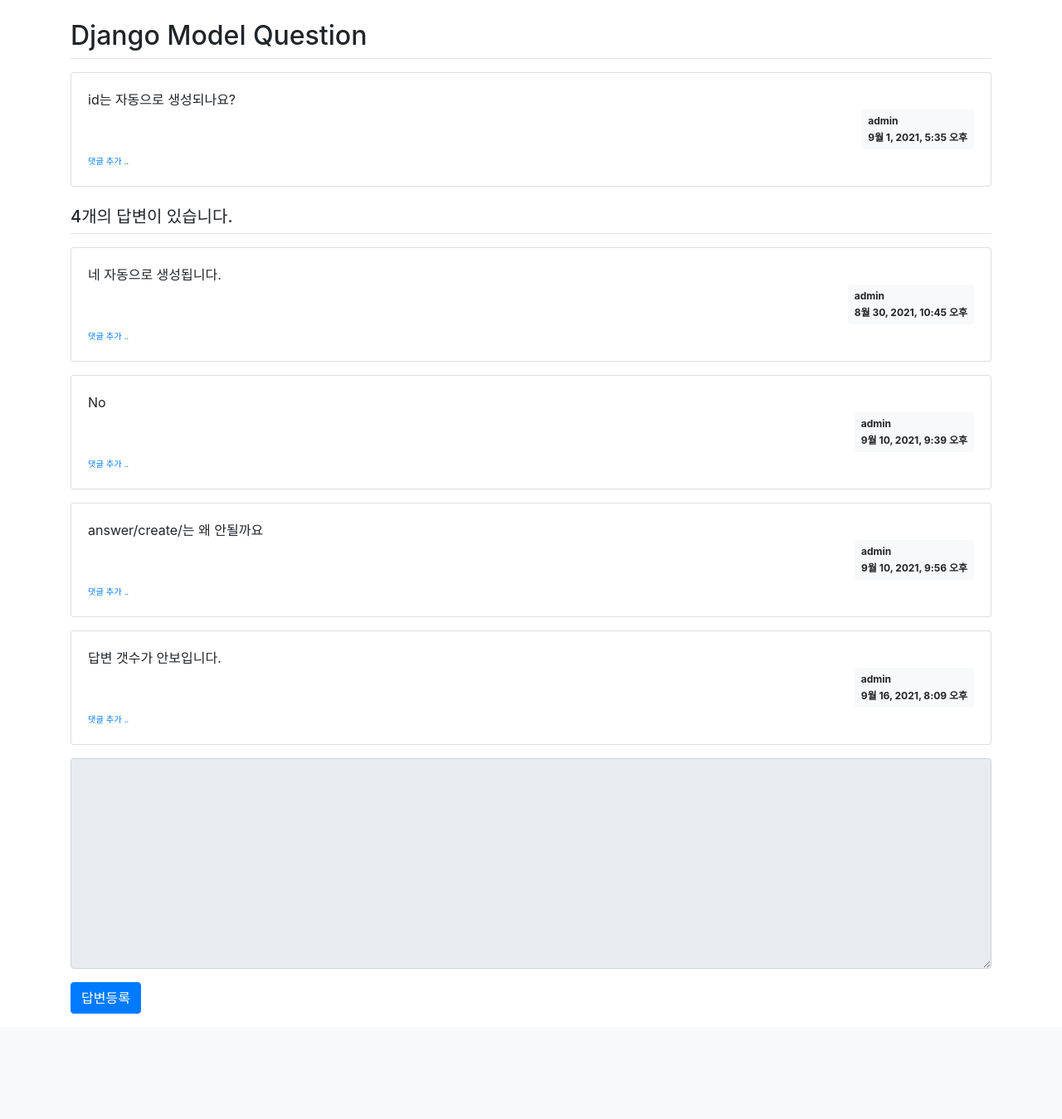
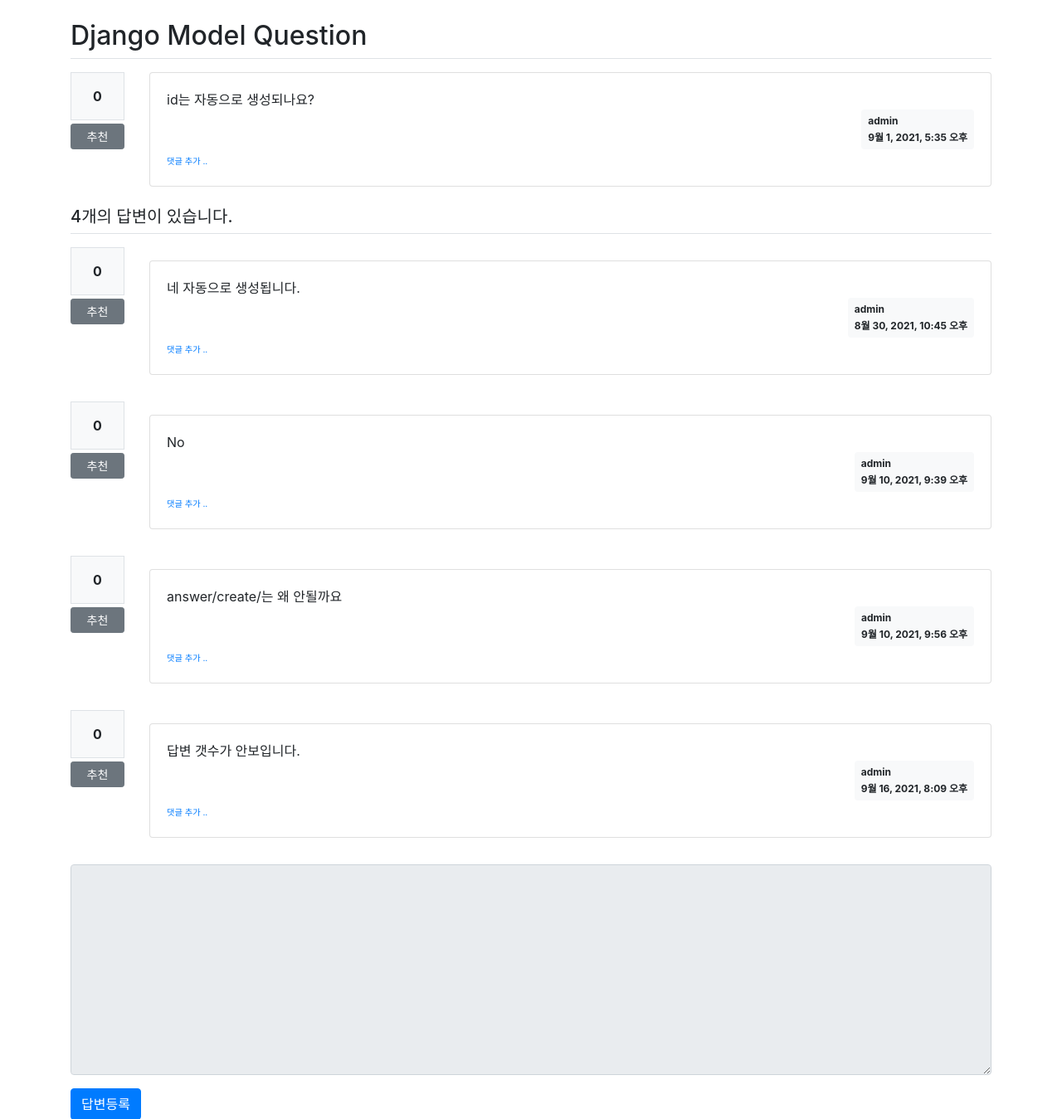
Before and after one commit to choi-yh/jump_to_django, a Django app: page /pybo/2/ in a window 1280 px wide. Shown: the part 57-1406 px from the top of the page at 83% size. Before the commit the page ends 1279 px from the top, so only its background shows below. Run offline with Django 3.2, Linux system fonts and the light colour scheme; data comes from the database, SQL or seed files in the repository; both versions use the stored data as it was after the commit; data that the repository does not hold is empty; some libraries are stand-ins or nearby versions.

Commit message:
[3-12] 추천

```diff
--- a/pybo/models.py
+++ b/pybo/models.py
@@ -11,11 +11,14 @@
 
 
 class Question(models.Model):
-    author = models.ForeignKey(User, on_delete=models.CASCADE)
+    author = models.ForeignKey(
+        User, on_delete=models.CASCADE, related_name="author_question"
+    )
     subject = models.CharField(max_length=200)  # 질문의 제목
     content = models.TextField()  # 질문의 내용 / 글자수 제한 X 텍스트 -> TextField 사용
     create_date = models.DateTimeField()  # 질문 작성 일시
     modify_date = models.DateTimeField(null=True, blank=True)
+    voter = models.ManyToManyField(User, related_name="voter_question")  # 추천인 추가
 
     def __str__(self):  # id 값 대신 제목 표시
         return self.subject
@@ -23,11 +26,14 @@
 
 class Answer(models.Model):
     # 질문 (어떤 질문에 대한 답인지 확인하기 위함) / ForeignKey : 기존 모델을 속성으로 연결
-    author = models.ForeignKey(User, on_delete=models.CASCADE)
+    author = models.ForeignKey(
+        User, on_delete=models.CASCADE, related_name="author_answer"
+    )
     question = models.ForeignKey(Question, on_delete=models.CASCADE)
     content = models.TextField()  # 답변의 내용
     create_date = models.DateTimeField()  # 답변 작성 일시
     modify_date = models.DateTimeField(null=True, blank=True)
+    voter = models.ManyToManyField(User, related_name="voter_answer")
 
 
 class Comment(models.Model):
--- a/pybo/urls.py
+++ b/pybo/urls.py
@@ -1,6 +1,6 @@
 from django.urls import path
 
-from .views import base_views, question_views, answer_views, comment_views
+from .views import base_views, question_views, answer_views, comment_views, vote_views
 
 app_name = "pybo"  # url namespace
 
@@ -67,4 +67,11 @@
         comment_views.comment_delete_answer,
         name="comment_delete_answer",
     ),
+    # vote_views.py
+    path(
+        "vote/question/<int:question_id>/",
+        vote_views.vote_question,
+        name="vote_question",
+    ),
+    path("vote/answer/<int:answer_id>/", vote_views.vote_answer, name="vote_answer"),
 ]
--- a/templates/pybo/question_detail.html
+++ b/templates/pybo/question_detail.html
@@ -11,7 +11,15 @@
     </div>
     {% endif %}
     <h2 class="border-bottom py-2">{{ question.subject }}</h2>
-    <div class="card my-3">
+    <div class="row my-3">
+        <div class="col-1"> <!-- 추천 영역 -->
+            <div class="bg-light text-center p-3 border font-weight-bolder mb-1">{{ question.voter.count }}</div>
+            <a href="#" data-uri="{% url 'pybo:vote_question' question.id %}"
+                class="recommend btn btn-sm btn-secondary btn-block my-1">추천</a>
+        </div>
+        <div class="col-11"> <!-- 질문 영역 -->
+            <!-- 기존 내용 -->
+            <div class="card">
                 <div class="card-body">
                     <div class="card-text" style="white-space: pre-line;">{{ question.content }}</div>
                     <div class="d-flex justify-content-end">
@@ -61,8 +69,18 @@
                     <!-- 질문 댓글 End -->
                 </div>
             </div>
+        </div>
+    </div>
     <h5 class="border-bottom my-3 py-2">{{ question.answer_set.count }}개의 답변이 있습니다.</h5>
     {% for answer in question.answer_set.all %}
+    <div class="row my-3">
+        <div class="col-1"> <!-- 추천 영역 -->
+            <div class="bg-light text-center p-3 border font-weight-bolder mb-1">{{ answer.voter.count }}</div>
+            <a href="#" data-uri="{% url 'pybo:vote_answer' answer.id %}"
+                class="recommend btn btn-sm btn-secondary btn-block my-1">추천</a>
+        </div>
+        <div class="col-11"> <!-- 답변 영역 -->
+            <!-- 기존 내용 -->
             <div class="card my-3">
                 <div class="card-body">
                     <div class="card-text" style="white-space: pre-line;">{{ answer.content }}</div>
@@ -112,6 +130,8 @@
                     </div>
                 </div>
             </div>
+        </div>
+    </div>
     {% endfor %}
     <form action="{% url 'pybo:answer_create' question.id %}" method="post" class="my-3">
         {% csrf_token %}
@@ -141,6 +161,11 @@
             location.href = $(this).data('uri');
         }
     });
+    $(".recommend").on('click', function() {
+        if(confirm("정말로 추천 하시겠습니까?")) {
+            location.href = $(this).data('uri');
+        }
+    });
 });
 </script>
 {% endblock %}
--- a/templates/pybo/question_list.html
+++ b/templates/pybo/question_list.html
@@ -6,6 +6,7 @@
         <thead>
         <tr class="text-center thead-dark">
             <th>번호</th>
+            <th>추천</th>
             <th style="width:50%">제목</th>
             <th>글쓴이</th>
             <th>작성일시</th>
@@ -18,6 +19,11 @@
             <td>
                 <!-- 번호 = 전체 건수 - 시작 인덱스 - 현재 인덱스 + 1 -->
                 {{ question_list.paginator.count | sub:question_list.start_index | sub:forloop.counter0|add:1 }}
+            </td>
+            <td>
+                {% if question.voter.all.count > 0 %}
+                <span class="badge badge-warning px-2 py-1">{{ question.voter.all.count }}</span>
+                {% endif %}
             </td>
             <td class="text-left">
                 <a href="{% url 'pybo:detail' question.id %}">{{ question.subject }}</a>
```
Also changed, not shown: pybo/views/vote_views.py (added, +27 -0 lines), db.sqlite3, pybo/migrations/0006_auto_20210923_2224.py (added). Lines whose indentation alone changed are shown as unchanged.
